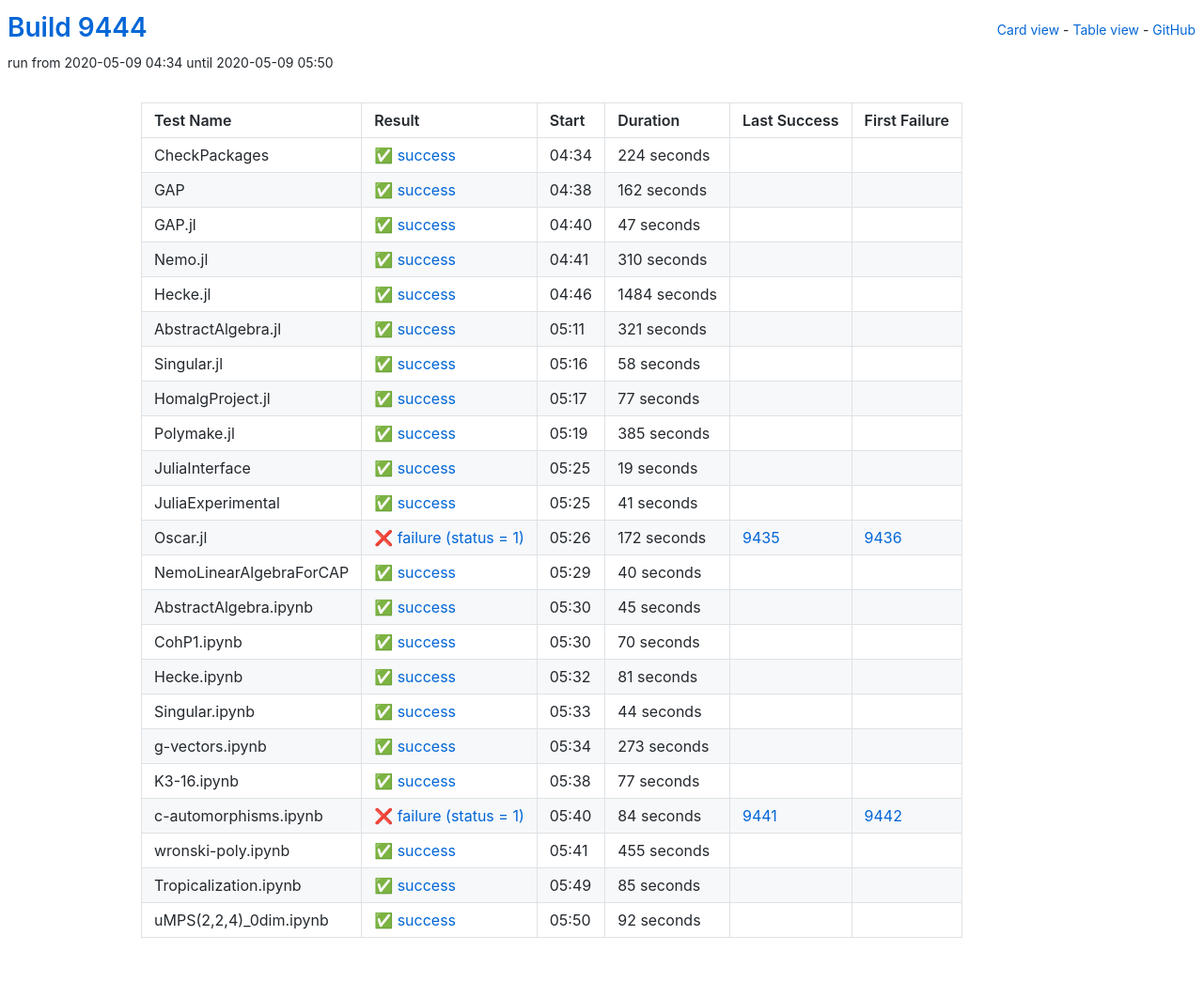
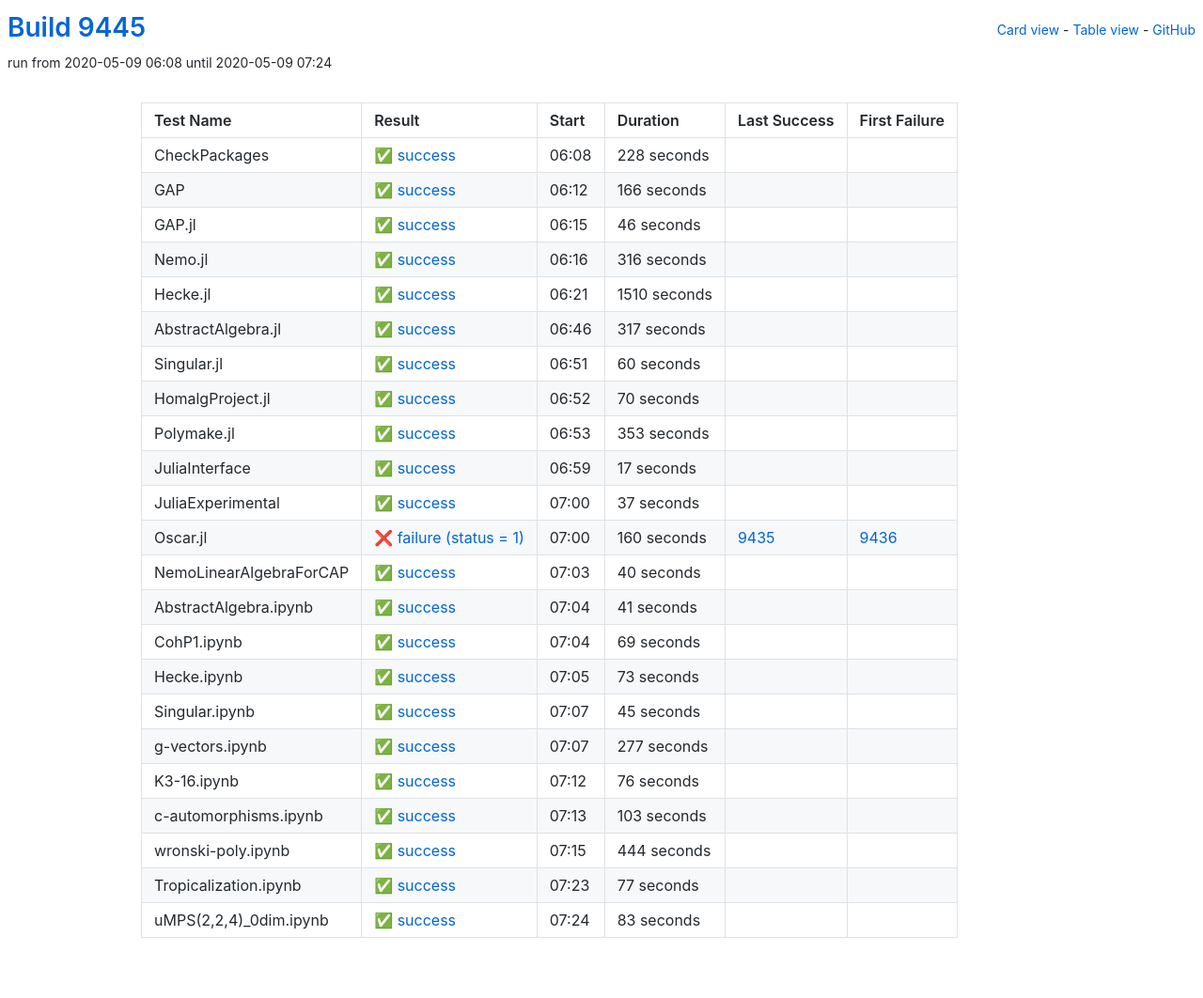
Before and after one commit to oscar-system/oscar-ci-status, a Jekyll site: the page built from table.html, in a window 1280 px wide. Shown: the whole page at 94% size. Built offline with Jekyll 4.4.1, drawn with Linux system fonts in a browser that asks for light colours.

Commit message:
Build 9445

```diff
--- a/_data/ci.yml
+++ b/_data/ci.yml
@@ -1,149 +1,149 @@
-build: 9444
-build_url: https://oscarci.mathematik.uni-kl.de/job/oscar/9444/
+build: 9445
+build_url: https://oscarci.mathematik.uni-kl.de/job/oscar/9445/
 job: oscar
 tests:
-- duration: 224
+- duration: 228
   exitcode: 0
   first_failure: false
   first_failure_url: null
   id: checkpackages
   last_success: false
   last_success_url: null
-  log: https://oscarci.mathematik.uni-kl.de/job/oscar/9444/artifact/logs/build-9444/CheckPackages.log
+  log: https://oscarci.mathematik.uni-kl.de/job/oscar/9445/artifact/logs/build-9445/CheckPackages.log
   name: CheckPackages
-  start: 2020-05-09 04:34
+  start: 2020-05-09 06:08
   status: success
   success: true
-- duration: 162
+- duration: 166
   exitcode: 0
   first_failure: false
   first_failure_url: null
   id: gap
   last_success: false
   last_success_url: null
-  log: https://oscarci.mathematik.uni-kl.de/job/oscar/9444/artifact/logs/build-9444/GAP.log
+  log: https://oscarci.mathematik.uni-kl.de/job/oscar/9445/artifact/logs/build-9445/GAP.log
   name: GAP
-  start: 2020-05-09 04:38
+  start: 2020-05-09 06:12
   status: success
   success: true
-- duration: 47
+- duration: 46
   exitcode: 0
   first_failure: false
   first_failure_url: null
   id: gap-jl
   last_success: false
   last_success_url: null
-  log: https://oscarci.mathematik.uni-kl.de/job/oscar/9444/artifact/logs/build-9444/GAP.jl.log
+  log: https://oscarci.mathematik.uni-kl.de/job/oscar/9445/artifact/logs/build-9445/GAP.jl.log
   name: GAP.jl
-  start: 2020-05-09 04:40
+  start: 2020-05-09 06:15
   status: success
   success: true
-- duration: 310
+- duration: 316
   exitcode: 0
   first_failure: false
   first_failure_url: null
   id: nemo-jl
   last_success: false
   last_success_url: null
-  log: https://oscarci.mathematik.uni-kl.de/job/oscar/9444/artifact/logs/build-9444/Nemo.jl.log
+  log: https://oscarci.mathematik.uni-kl.de/job/oscar/9445/artifact/logs/build-9445/Nemo.jl.log
   name: Nemo.jl
-  start: 2020-05-09 04:41
+  start: 2020-05-09 06:16
   status: success
   success: true
-- duration: 1484
+- duration: 1510
   exitcode: 0
   first_failure: false
   first_failure_url: null
   id: hecke-jl
   last_success: false
   last_success_url: null
-  log: https://oscarci.mathematik.uni-kl.de/job/oscar/9444/artifact/logs/build-9444/Hecke.jl.log
+  log: https://oscarci.mathematik.uni-kl.de/job/oscar/9445/artifact/logs/build-9445/Hecke.jl.log
   name: Hecke.jl
-  start: 2020-05-09 04:46
+  start: 2020-05-09 06:21
   status: success
   success: true
-- duration: 321
+- duration: 317
   exitcode: 0
   first_failure: false
   first_failure_url: null
   id: abstractalgebra-jl
   last_success: false
   last_success_url: null
-  log: https://oscarci.mathematik.uni-kl.de/job/oscar/9444/artifact/logs/build-9444/AbstractAlgebra.jl.log
+  log: https://oscarci.mathematik.uni-kl.de/job/oscar/9445/artifact/logs/build-9445/AbstractAlgebra.jl.log
   name: AbstractAlgebra.jl
-  start: 2020-05-09 05:11
+  start: 2020-05-09 06:46
   status: success
   success: true
-- duration: 58
+- duration: 60
   exitcode: 0
   first_failure: false
   first_failure_url: null
   id: singular-jl
   last_success: false
   last_success_url: null
-  log: https://oscarci.mathematik.uni-kl.de/job/oscar/9444/artifact/logs/build-9444/Singular.jl.log
+  log: https://oscarci.mathematik.uni-kl.de/job/oscar/9445/artifact/logs/build-9445/Singular.jl.log
   name: Singular.jl
-  start: 2020-05-09 05:16
+  start: 2020-05-09 06:51
   status: success
   success: true
-- duration: 77
+- duration: 70
   exitcode: 0
   first_failure: false
   first_failure_url: null
   id: homalgproject-jl
   last_success: false
   last_success_url: null
-  log: https://oscarci.mathematik.uni-kl.de/job/oscar/9444/artifact/logs/build-9444/HomalgProject.jl.log
+  log: https://oscarci.mathematik.uni-kl.de/job/oscar/9445/artifact/logs/build-9445/HomalgProject.jl.log
   name: HomalgProject.jl
-  start: 2020-05-09 05:17
+  start: 2020-05-09 06:52
   status: success
   success: true
-- duration: 385
+- duration: 353
   exitcode: 0
   first_failure: false
   first_failure_url: null
   id: polymake-jl
   last_success: false
   last_success_url: null
-  log: https://oscarci.mathematik.uni-kl.de/job/oscar/9444/artifact/logs/build-9444/Polymake.jl.log
+  log: https://oscarci.mathematik.uni-kl.de/job/oscar/9445/artifact/logs/build-9445/Polymake.jl.log
   name: Polymake.jl
-  start: 2020-05-09 05:19
+  start: 2020-05-09 06:53
   status: success
   success: true
-- duration: 19
+- duration: 17
   exitcode: 0
   first_failure: false
   first_failure_url: null
   id: juliainterface
   last_success: false
   last_success_url: null
-  log: https://oscarci.mathematik.uni-kl.de/job/oscar/9444/artifact/logs/build-9444/JuliaInterface.log
+  log: https://oscarci.mathematik.uni-kl.de/job/oscar/9445/artifact/logs/build-9445/JuliaInterface.log
   name: JuliaInterface
-  start: 2020-05-09 05:25
+  start: 2020-05-09 06:59
   status: success
   success: true
-- duration: 41
+- duration: 37
   exitcode: 0
   first_failure: false
   first_failure_url: null
   id: juliaexperimental
   last_success: false
   last_success_url: null
-  log: https://oscarci.mathematik.uni-kl.de/job/oscar/9444/artifact/logs/build-9444/JuliaExperimental.log
+  log: https://oscarci.mathematik.uni-kl.de/job/oscar/9445/artifact/logs/build-9445/JuliaExperimental.log
   name: JuliaExperimental
-  start: 2020-05-09 05:25
+  start: 2020-05-09 07:00
   status: success
   success: true
-- duration: 172
+- duration: 160
   exitcode: 1
   first_failure: 9436
   first_failure_url: https://oscarci.mathematik.uni-kl.de/job/oscar/9436/
   id: oscar-jl
   last_success: 9435
   last_success_url: https://oscarci.mathematik.uni-kl.de/job/oscar/9435/
-  log: https://oscarci.mathematik.uni-kl.de/job/oscar/9444/artifact/logs/build-9444/Oscar.jl.log
+  log: https://oscarci.mathematik.uni-kl.de/job/oscar/9445/artifact/logs/build-9445/Oscar.jl.log
   name: Oscar.jl
-  start: 2020-05-09 05:26
+  start: 2020-05-09 07:00
   status: failure
   success: false
 - duration: 40
@@ -153,128 +153,128 @@ tests:
   id: nemolinearalgebraforcap
   last_success: false
   last_success_url: null
-  log: https://oscarci.mathematik.uni-kl.de/job/oscar/9444/artifact/logs/build-9444/NemoLinearAlgebraForCAP.log
+  log: https://oscarci.mathematik.uni-kl.de/job/oscar/9445/artifact/logs/build-9445/NemoLinearAlgebraForCAP.log
   name: NemoLinearAlgebraForCAP
-  start: 2020-05-09 05:29
+  start: 2020-05-09 07:03
+  status: success
+  success: true
+- duration: 41
+  exitcode: 0
+  first_failure: false
+  first_failure_url: null
+  id: abstractalgebra-ipynb
+  last_success: false
+  last_success_url: null
+  log: https://oscarci.mathematik.uni-kl.de/job/oscar/9445/artifact/logs/build-9445/AbstractAlgebra.ipynb.log
+  name: AbstractAlgebra.ipynb
+  start: 2020-05-09 07:04
+  status: success
+  success: true
+- duration: 69
+  exitcode: 0
+  first_failure: false
+  first_failure_url: null
+  id: cohp1-ipynb
+  last_success: false
+  last_success_url: null
+  log: https://oscarci.mathematik.uni-kl.de/job/oscar/9445/artifact/logs/build-9445/CohP1.ipynb.log
+  name: CohP1.ipynb
+  start: 2020-05-09 07:04
+  status: success
+  success: true
+- duration: 73
+  exitcode: 0
+  first_failure: false
+  first_failure_url: null
+  id: hecke-ipynb
+  last_success: false
+  last_success_url: null
+  log: https://oscarci.mathematik.uni-kl.de/job/oscar/9445/artifact/logs/build-9445/Hecke.ipynb.log
+  name: Hecke.ipynb
+  start: 2020-05-09 07:05
   status: success
   success: true
 - duration: 45
   exitcode: 0
   first_failure: false
   first_failure_url: null
-  id: abstractalgebra-ipynb
-  last_success: false
-  last_success_url: null
-  log: https://oscarci.mathematik.uni-kl.de/job/oscar/9444/artifact/logs/build-9444/AbstractAlgebra.ipynb.log
-  name: AbstractAlgebra.ipynb
-  start: 2020-05-09 05:30
-  status: success
-  success: true
-- duration: 70
-  exitcode: 0
-  first_failure: false
-  first_failure_url: null
-  id: cohp1-ipynb
-  last_success: false
-  last_success_url: null
-  log: https://oscarci.mathematik.uni-kl.de/job/oscar/9444/artifact/logs/build-9444/CohP1.ipynb.log
-  name: CohP1.ipynb
-  start: 2020-05-09 05:30
-  status: success
-  success: true
-- duration: 81
-  exitcode: 0
-  first_failure: false
-  first_failure_url: null
-  id: hecke-ipynb
-  last_success: false
-  last_success_url: null
-  log: https://oscarci.mathematik.uni-kl.de/job/oscar/9444/artifact/logs/build-9444/Hecke.ipynb.log
-  name: Hecke.ipynb
-  start: 2020-05-09 05:32
-  status: success
-  success: true
-- duration: 44
-  exitcode: 0
-  first_failure: false
-  first_failure_url: null
   id: singular-ipynb
   last_success: false
   last_success_url: null
-  log: https://oscarci.mathematik.uni-kl.de/job/oscar/9444/artifact/logs/build-9444/Singular.ipynb.log
+  log: https://oscarci.mathematik.uni-kl.de/job/oscar/9445/artifact/logs/build-9445/Singular.ipynb.log
   name: Singular.ipynb
-  start: 2020-05-09 05:33
+  start: 2020-05-09 07:07
   status: success
   success: true
-- duration: 273
+- duration: 277
   exitcode: 0
   first_failure: false
   first_failure_url: null
   id: g-vectors-ipynb
   last_success: false
   last_success_url: null
-  log: https://oscarci.mathematik.uni-kl.de/job/oscar/9444/artifact/logs/build-9444/g-vectors.ipynb.log
+  log: https://oscarci.mathematik.uni-kl.de/job/oscar/9445/artifact/logs/build-9445/g-vectors.ipynb.log
   name: g-vectors.ipynb
-  start: 2020-05-09 05:34
+  start: 2020-05-09 07:07
+  status: success
+  success: true
+- duration: 76
+  exitcode: 0
+  first_failure: false
+  first_failure_url: null
+  id: k3-16-ipynb
+  last_success: false
+  last_success_url: null
+  log: https://oscarci.mathematik.uni-kl.de/job/oscar/9445/artifact/logs/build-9445/K3-16.ipynb.log
+  name: K3-16.ipynb
+  start: 2020-05-09 07:12
+  status: success
+  success: true
+- duration: 103
+  exitcode: 0
+  first_failure: false
+  first_failure_url: null
+  id: c-automorphisms-ipynb
+  last_success: false
+  last_success_url: null
+  log: https://oscarci.mathematik.uni-kl.de/job/oscar/9445/artifact/logs/build-9445/c-automorphisms.ipynb.log
+  name: c-automorphisms.ipynb
+  start: 2020-05-09 07:13
+  status: success
+  success: true
+- duration: 444
+  exitcode: 0
+  first_failure: false
+  first_failure_url: null
+  id: wronski-poly-ipynb
+  last_success: false
+  last_success_url: null
+  log: https://oscarci.mathematik.uni-kl.de/job/oscar/9445/artifact/logs/build-9445/wronski-poly.ipynb.log
+  name: wronski-poly.ipynb
+  start: 2020-05-09 07:15
   status: success
   success: true
 - duration: 77
   exitcode: 0
   first_failure: false
   first_failure_url: null
-  id: k3-16-ipynb
-  last_success: false
-  last_success_url: null
-  log: https://oscarci.mathematik.uni-kl.de/job/oscar/9444/artifact/logs/build-9444/K3-16.ipynb.log
-  name: K3-16.ipynb
-  start: 2020-05-09 05:38
-  status: success
-  success: true
-- duration: 84
-  exitcode: 1
-  first_failure: 9442
-  first_failure_url: https://oscarci.mathematik.uni-kl.de/job/oscar/9442/
-  id: c-automorphisms-ipynb
-  last_success: 9441
-  last_success_url: https://oscarci.mathematik.uni-kl.de/job/oscar/9441/
-  log: https://oscarci.mathematik.uni-kl.de/job/oscar/9444/artifact/logs/build-9444/c-automorphisms.ipynb.log
-  name: c-automorphisms.ipynb
-  start: 2020-05-09 05:40
-  status: failure
-  success: false
-- duration: 455
-  exitcode: 0
-  first_failure: false
-  first_failure_url: null
-  id: wronski-poly-ipynb
-  last_success: false
-  last_success_url: null
-  log: https://oscarci.mathematik.uni-kl.de/job/oscar/9444/artifact/logs/build-9444/wronski-poly.ipynb.log
-  name: wronski-poly.ipynb
-  start: 2020-05-09 05:41
-  status: success
-  success: true
-- duration: 85
-  exitcode: 0
-  first_failure: false
-  first_failure_url: null
   id: tropicalization-ipynb
   last_success: false
   last_success_url: null
-  log: https://oscarci.mathematik.uni-kl.de/job/oscar/9444/artifact/logs/build-9444/Tropicalization.ipynb.log
+  log: https://oscarci.mathematik.uni-kl.de/job/oscar/9445/artifact/logs/build-9445/Tropicalization.ipynb.log
   name: Tropicalization.ipynb
-  start: 2020-05-09 05:49
+  start: 2020-05-09 07:23
   status: success
   success: true
-- duration: 92
+- duration: 83
   exitcode: 0
   first_failure: false
   first_failure_url: null
   id: umps-2-2-4-0dim-ipynb
   last_success: false
   last_success_url: null
-  log: https://oscarci.mathematik.uni-kl.de/job/oscar/9444/artifact/logs/build-9444/uMPS-2-2-4-_0dim.ipynb.log
+  log: https://oscarci.mathematik.uni-kl.de/job/oscar/9445/artifact/logs/build-9445/uMPS-2-2-4-_0dim.ipynb.log
   name: uMPS(2,2,4)_0dim.ipynb
-  start: 2020-05-09 05:50
+  start: 2020-05-09 07:24
   status: success
   success: true
```
Also changed, not shown: README.md.
